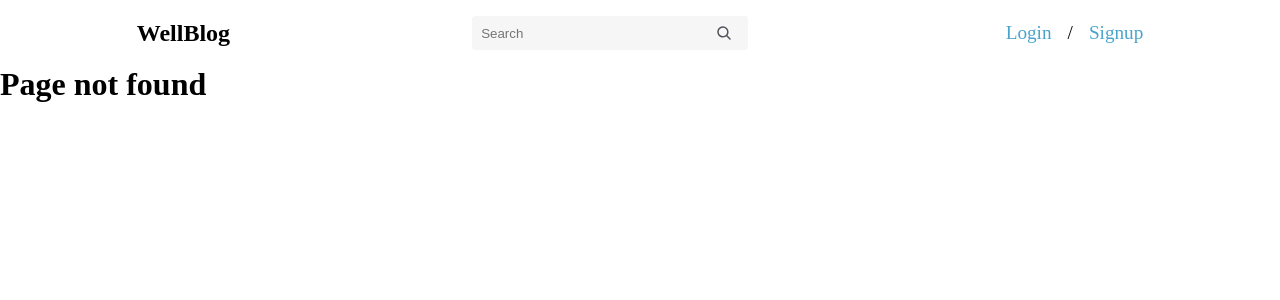
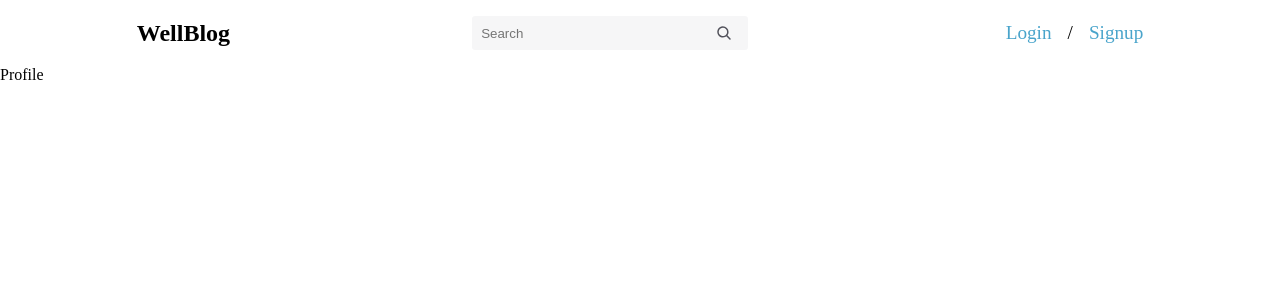
Before and after one commit to mza-wtag/my-blog-react-app, a React (Vite) app: page /me in a window 1280 px wide. Before the commit this address had no page. Shown: the top 300 px of the page. Built offline with nearby package versions, Linux system fonts and the light colour scheme.

Commit message:
profile page added and linked

```diff
--- a/src/components/Header/Header.jsx
+++ b/src/components/Header/Header.jsx
@@ -25,7 +25,7 @@ const Header = () => {
           <div className="navbar__menu">
             Welcome
             <span className="navbar__user-name">
-              {loggedInUser.firstName} !
+              <Link to="/me">{loggedInUser.firstName} !</Link>
             </span>
             <Link to="/login" onClick={handleLogout}>
               <img src={Logout} alt="Logout" />
--- a/src/main.jsx
+++ b/src/main.jsx
@@ -11,12 +11,14 @@ import {
   Route,
   RouterProvider,
 } from "react-router-dom";
+import Profile from "./pages/Profile.jsx";
 
 const router = createBrowserRouter(
   createRoutesFromElements(
     <Route path="/" element={<Layout />}>
       <Route index path="/" element={<Home />} />
       <Route path="/login" element={<Login />} />
+      <Route path="/me" element={<Profile />} />
       <Route path="/register" element={<Register />} />
       <Route path="*" element={<h1>Page not found</h1>} />
     </Route>
--- /dev/null
+++ b/src/pages/Profile.jsx
@@ -0,0 +1,7 @@
+import React from "react";
+
+const Profile = () => {
+  return <div>Profile</div>;
+};
+
+export default Profile;
```
